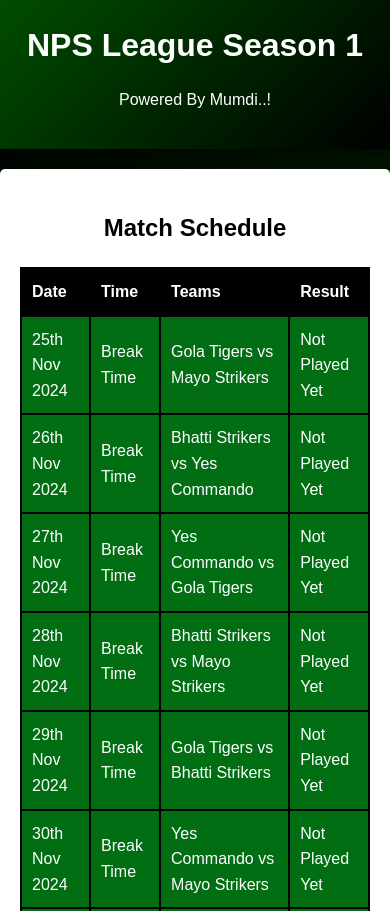
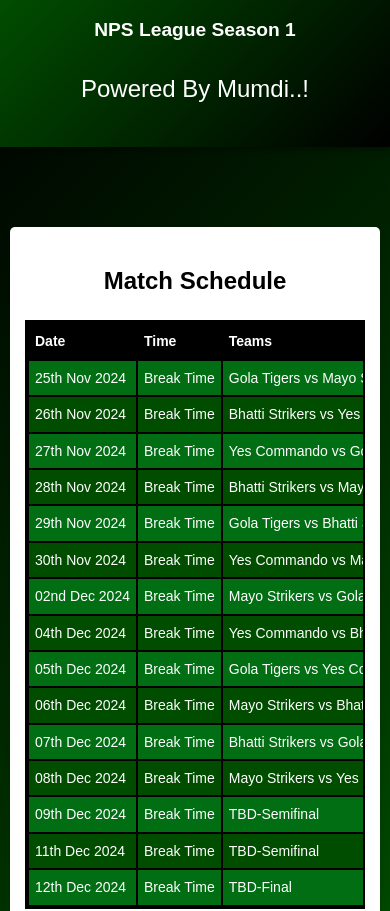
Before and after one commit to mumdi/NPS-S1, a plain HTML site: page index.html in a window 390 px wide. Shown: the top 911 px of the page. Drawn offline with Linux system fonts and the light colour scheme.

Commit message:
Update style.css

```diff
--- a/style.css
+++ b/style.css
@@ -1,29 +1,31 @@
-/* style.css */
+/* General styles */
 body {
     font-family: Arial, sans-serif;
     margin: 0;
     padding: 0;
     line-height: 1.6;
-    background: linear-gradient(135deg, #000000 , #004d00);
+    background: linear-gradient(135deg, #000000, #004d00);
     color: #333;
 }
 
+/* Header styles */
 .header {
     text-align: center;
-
     background: linear-gradient(135deg, #004d00, #000000);
-     color: white;
+    color: white;
     padding: 20px 0;
-     box-shadow: 0 4px 6px rgba(0, 0, 0, 0.3);
+    box-shadow: 0 4px 6px rgba(0, 0, 0, 0.3);
 }
 
 .header h1 {
     margin: 0;
+    font-size: 2rem;
 }
 
+/* Schedule section */
 .schedule {
     max-width: 800px;
-    margin: 20px auto;
+    margin: 80px auto 20px; /* Adjusted for proper spacing */
     padding: 20px;
     background: white;
     box-shadow: 0 4px 8px rgba(0, 0, 0, 0.1);
@@ -36,37 +38,74 @@ body {
     color: #000000;
 }
 
+/* Table styles */
 table {
     width: 100%;
     border-collapse: collapse;
     margin-top: 10px;
-    border: 2px solid #000000
+    border: 2px solid #000000;
 }
 
 table thead {
     background-color: black;
     color: white;
-    border: 2px solid #000000
-
 }
 
 table th, table td {
     padding: 10px;
     text-align: left;
-    border: 1px solid #ddd;
-    border: 2px solid #000000
-
+    border: 2px solid #000000;
 }
 
-table tbody tr {
+table tbody tr:nth-child(odd) {
     background-color: #026e14;
     color: #ffffff;
 }
 
+table tbody tr:nth-child(even) {
+    background-color: #004d00;
+    color: #ffffff;
+}
+
+/* Footer styles */
 .footer {
     text-align: center;
     padding: 10px 0;
-   background: linear-gradient(135deg, #004d00, #000000);
+    background: linear-gradient(135deg, #004d00, #000000);
     color: white;
     font-size: 14px;
 }
+
+/* Responsive design */
+@media (max-width: 768px) {
+    .header {
+        padding: 15px 0;
+        font-size: 1.5rem;
+    }
+
+    .schedule {
+        margin: 80px 10px 20px;
+        padding: 15px;
+    }
+
+    table th, table td {
+        font-size: 14px;
+        padding: 8px;
+    }
+}
+
+@media (max-width: 480px) {
+    table {
+        display: block;
+        overflow-x: auto;
+        white-space: nowrap;
+    }
+
+    table th, table td {
+        padding: 6px;
+    }
+
+    .header h1 {
+        font-size: 1.2rem;
+    }
+}
```
